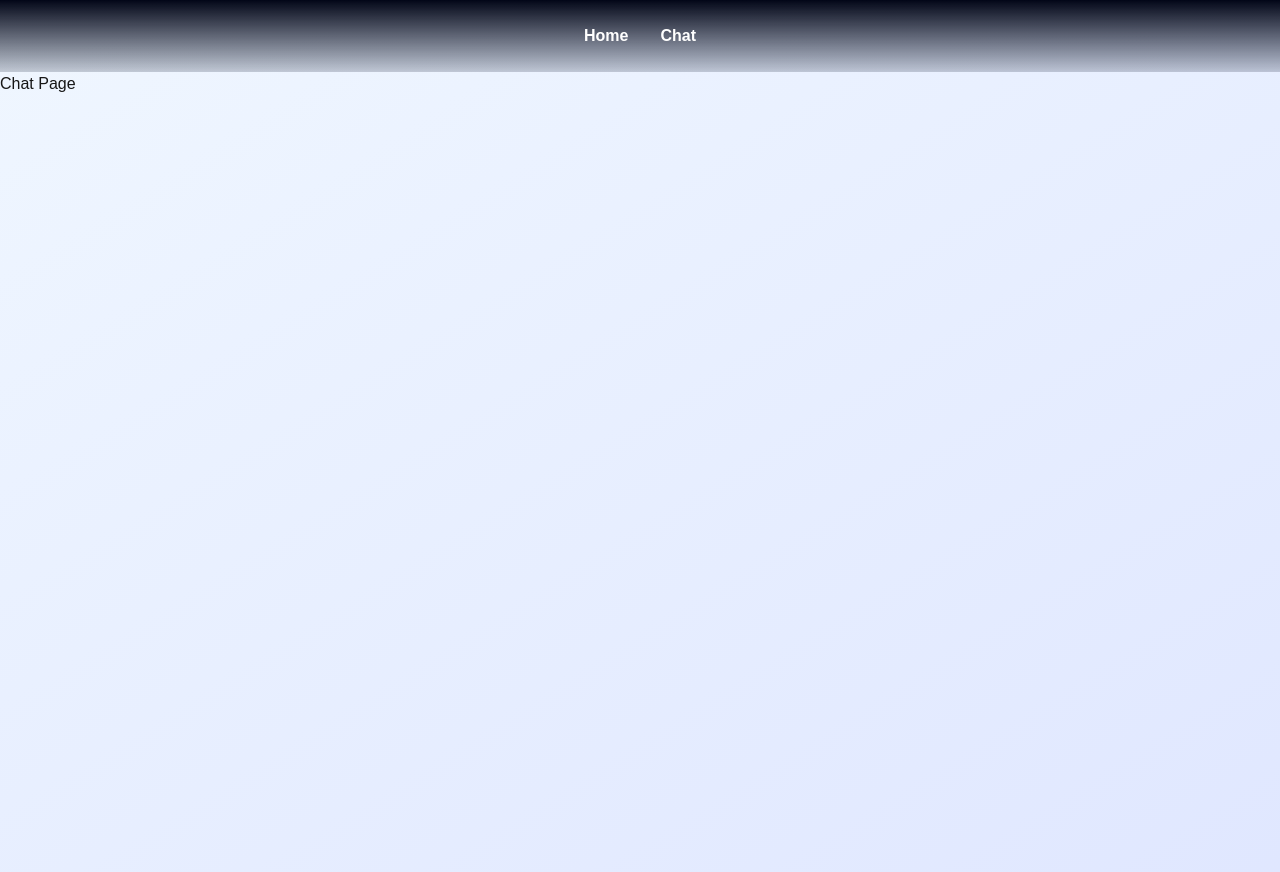
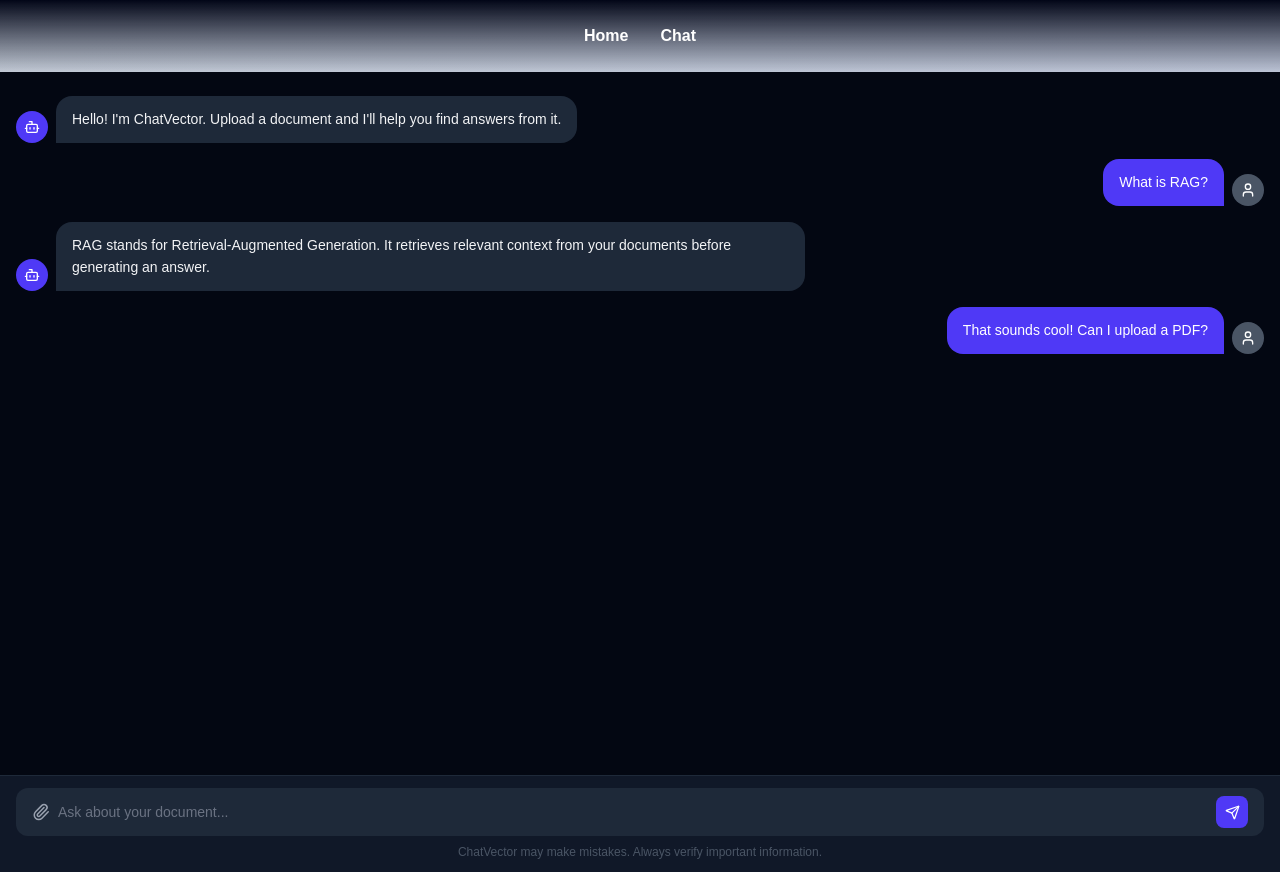
Before and after one commit to ariyibitomiwa611/chatvector-ai, a Next.js app in the folder frontend-demo/: page /chat in a window 1280 px wide. Built offline with nearby package versions, Linux system fonts and the light colour scheme.

Commit message:
feat(chat): add chat page layout and message components (#115)

```diff
--- a/frontend-demo/app/chat/page.tsx
+++ b/frontend-demo/app/chat/page.tsx
@@ -1,7 +1,89 @@
-export default function Chat(){
+"use client";
+
+import { useState, useRef, useEffect } from "react";
+import { Send, Paperclip, Bot, User } from "lucide-react";
+
+type Message = {
+  id: number;
+  sender: "ai" | "user";
+  text: string;
+};
+
+const sampleMessages: Message[] = [
+  { id: 1, sender: "ai", text: "Hello! I'm ChatVector. Upload a document and I'll help you find answers from it." },
+  { id: 2, sender: "user", text: "What is RAG?" },
+  { id: 3, sender: "ai", text: "RAG stands for Retrieval-Augmented Generation. It retrieves relevant context from your documents before generating an answer." },
+  { id: 4, sender: "user", text: "That sounds cool! Can I upload a PDF?" },
+];
+
+export default function ChatPage() {
+  const [messages, setMessages] = useState<Message[]>(sampleMessages);
+  const [input, setInput] = useState("");
+  const bottomRef = useRef<HTMLDivElement>(null);
+
+  useEffect(() => {
+    bottomRef.current?.scrollIntoView({ behavior: "smooth" });
+  }, [messages]);
+
+  const handleSend = () => {
+    if (!input.trim()) return;
+    setMessages((prev) => [
+      ...prev,
+      { id: Date.now(), sender: "user", text: input.trim() },
+    ]);
+    setInput("");
+  };
+
+  const handleKeyDown = (e: React.KeyboardEvent<HTMLInputElement>) => {
+    if (e.key === "Enter") handleSend();
+  };
+
   return (
-    <div className="min-h-screen bg-gradient-to-br from-blue-50 to-indigo-100 dark:from-gray-900 dark:to-blue-900">
-      <h1>Chat Page</h1>
+    <div className="flex flex-col h-screen bg-gray-950 text-white">
+
+      {/* Messages */}
+      <div className="flex-1 overflow-y-auto px-4 py-6 space-y-4">
+        {messages.map((msg) => (
+          <div
+            key={msg.id}
+            className={`flex items-end gap-2 ${msg.sender === "user" ? "flex-row-reverse" : "flex-row"}`}
+          >
+            <div className={`w-8 h-8 rounded-full flex-shrink-0 flex items-center justify-center ${msg.sender === "ai" ? "bg-indigo-600" : "bg-gray-600"}`}>
+              {msg.sender === "ai" ? <Bot size={16} /> : <User size={16} />}
+            </div>
+            <div className={`max-w-[75%] md:max-w-[60%] px-4 py-3 rounded-2xl text-sm leading-relaxed ${msg.sender === "ai" ? "bg-gray-800 text-gray-100 rounded-bl-none" : "bg-indigo-600 text-white rounded-br-none"}`}>
+              {msg.text}
+            </div>
+          </div>
+        ))}
+        <div ref={bottomRef} />
+      </div>
+
+      {/* Input */}
+      <div className="px-4 py-3 border-t border-gray-800 bg-gray-900">
+        <div className="flex items-center gap-2 bg-gray-800 rounded-xl px-4 py-2">
+          <button className="text-gray-400 hover:text-white transition">
+            <Paperclip size={18} />
+          </button>
+          <input
+            type="text"
+            value={input}
+            onChange={(e) => setInput(e.target.value)}
+            onKeyDown={handleKeyDown}
+            placeholder="Ask about your document..."
+            className="flex-1 bg-transparent outline-none text-sm text-white placeholder-gray-500"
+          />
+          <button
+            onClick={handleSend}
+            className="w-8 h-8 rounded-lg bg-indigo-600 hover:bg-indigo-500 flex items-center justify-center transition"
+          >
+            <Send size={15} />
+          </button>
+        </div>
+        <p className="text-center text-xs text-gray-600 mt-2">
+          ChatVector may make mistakes. Always verify important information.
+        </p>
+      </div>
     </div>
-  )
+  );
 }
--- a/frontend-demo/package.json
+++ b/frontend-demo/package.json
@@ -10,6 +10,7 @@
     "type-check": "tsc --noEmit"
   },
   "dependencies": {
+    "lucide-react": "^0.577.0",
     "next": "16.0.3",
     "react": "19.2.0",
     "react-dom": "19.2.0"
```
Also changed, not shown: 2 other files (tests, documents, lock files or other folders).
